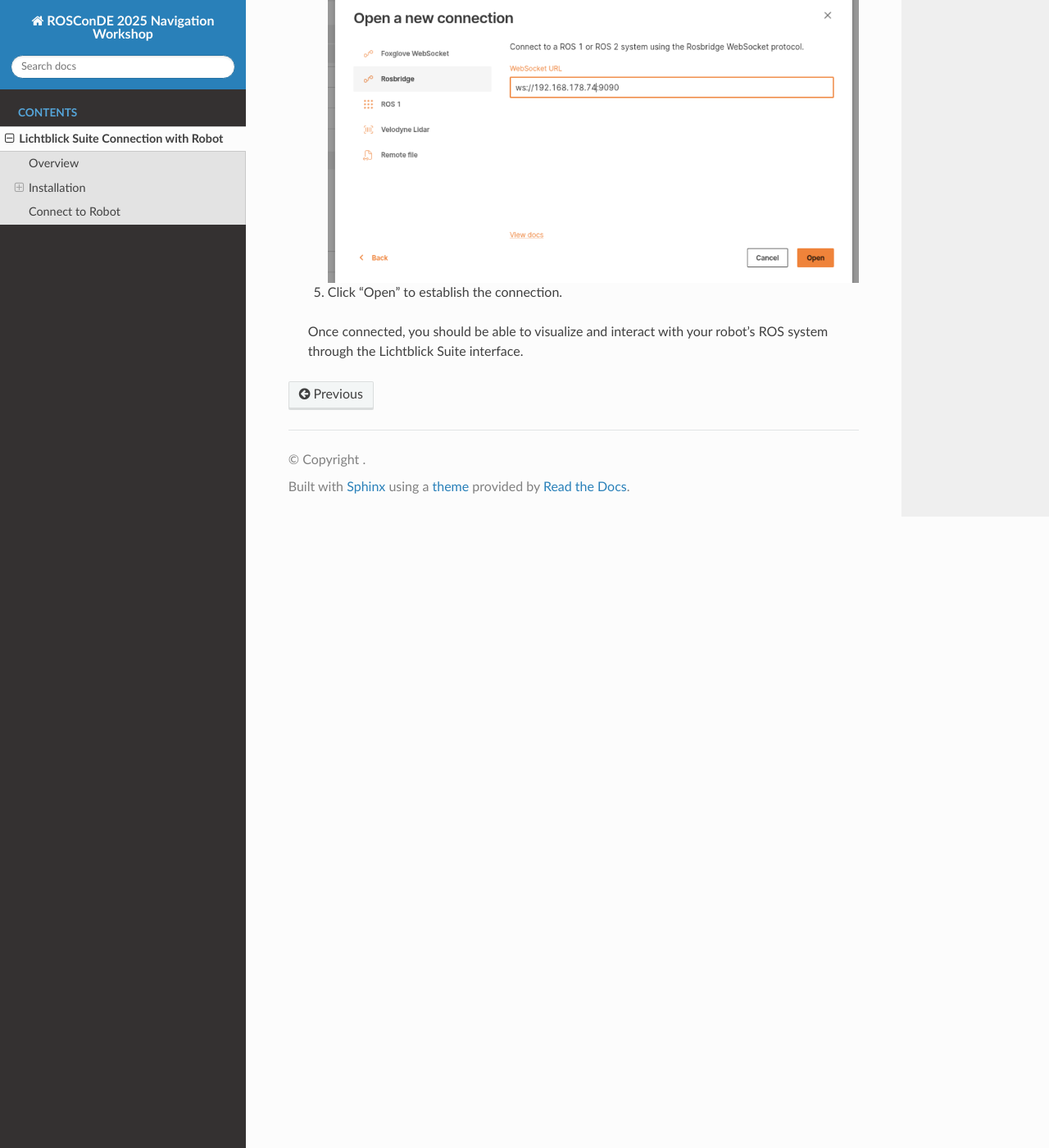
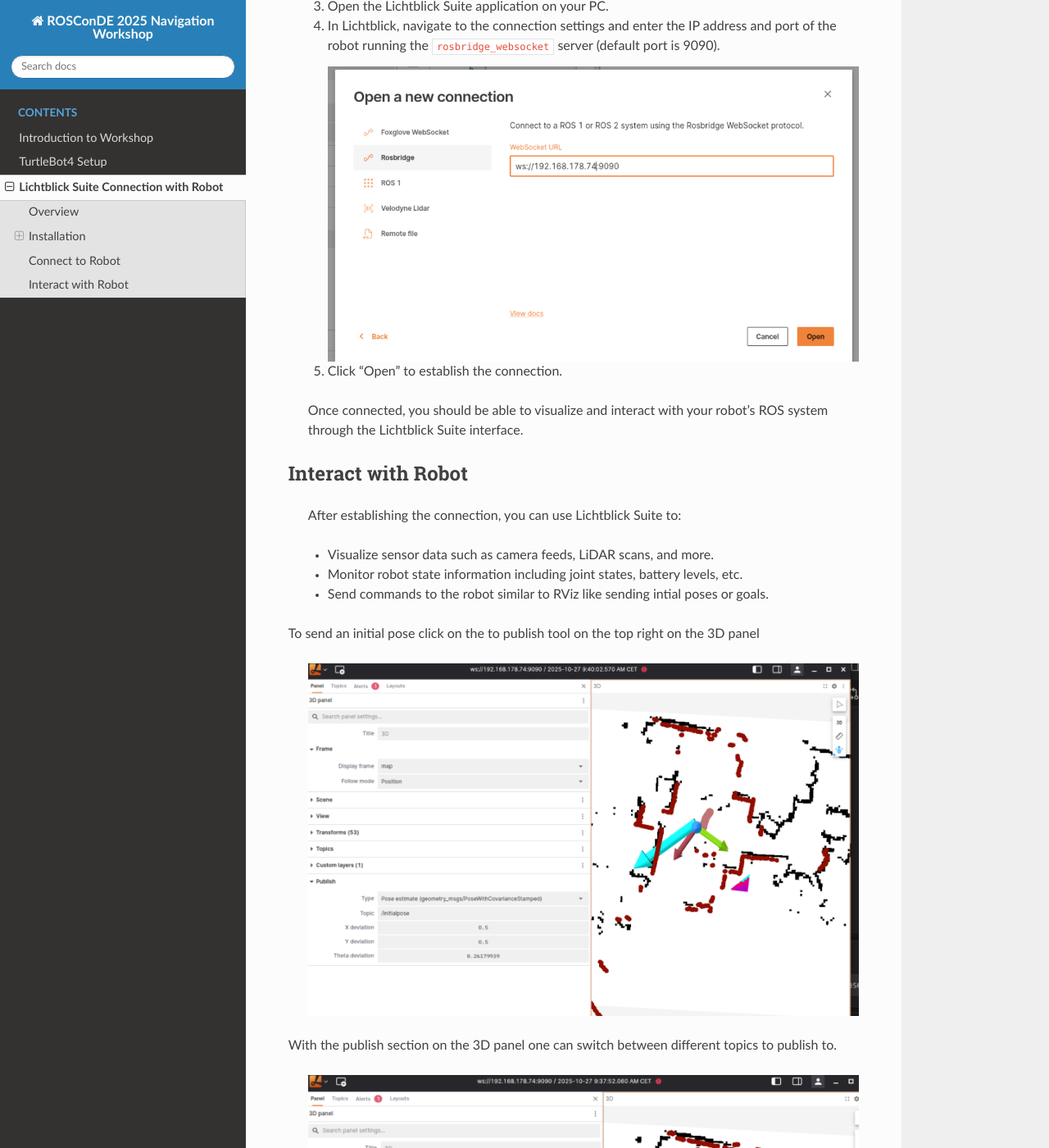
Before and after one commit to pschnattinger/roscon_de_2025_navigation_workshop, a Sphinx documentation site: the page built from docs/lichtblick/lichtblick.rst, in a window 1280 px wide and 1400 px high, scrolled down 1382 px. Shown: the whole window at 82% size. Built offline with Sphinx 7.4.7 and the Read the Docs theme 3.1.0, drawn with Linux system fonts in a browser that asks for light colours; some of the changed text lies outside the part shown.

Commit message:
docs: more docs

```diff
--- a/docs/lichtblick/lichtblick.rst
+++ b/docs/lichtblick/lichtblick.rst
@@ -34,6 +34,8 @@
 
    You can either download the latest release from the `releases page <https://github.com/Lichtblick-Suite/lichtblick/releases>`_ or clone the repository directly.
 
+   The general documentation for Lichtblick Suite can be found here: https://lichtblick-suite.github.io/docs/
+
 Connect to Robot
 ================
 
@@ -63,3 +65,25 @@
    5. Click "Open" to establish the connection.
 
    Once connected, you should be able to visualize and interact with your robot's ROS system through the Lichtblick Suite interface.
+
+Interact with Robot
+====================
+
+   After establishing the connection, you can use Lichtblick Suite to:
+
+   - Visualize sensor data such as camera feeds, LiDAR scans, and more.
+   - Monitor robot state information including joint states, battery levels, etc.
+   - Send commands to the robot similar to RViz like sending intial poses or goals.
+
+
+To send an initial pose click on the to publish tool on the top right on the 3D panel
+
+    .. image:: ../assets/lichtblick/initialize_robot.png
+         :alt: Lichtblick Initialize Robot
+         :align: center
+
+With the publish section on the 3D panel one can switch between different topics to publish to.
+
+   .. image:: ../assets/lichtblick/send_goal.png
+         :alt: Lichtblick Send Goal
+         :align: center
```
Also changed, not shown: docs/index.rst (+8 -0 lines), docs/introduction/introduction.rst (added, +15 -0 lines), docs/turtlebot4/turtlebot4.rst (added, +58 -0 lines), docs/assets/lichtblick/initialize_robot.png (added), docs/assets/lichtblick/send_goal.png (added).
